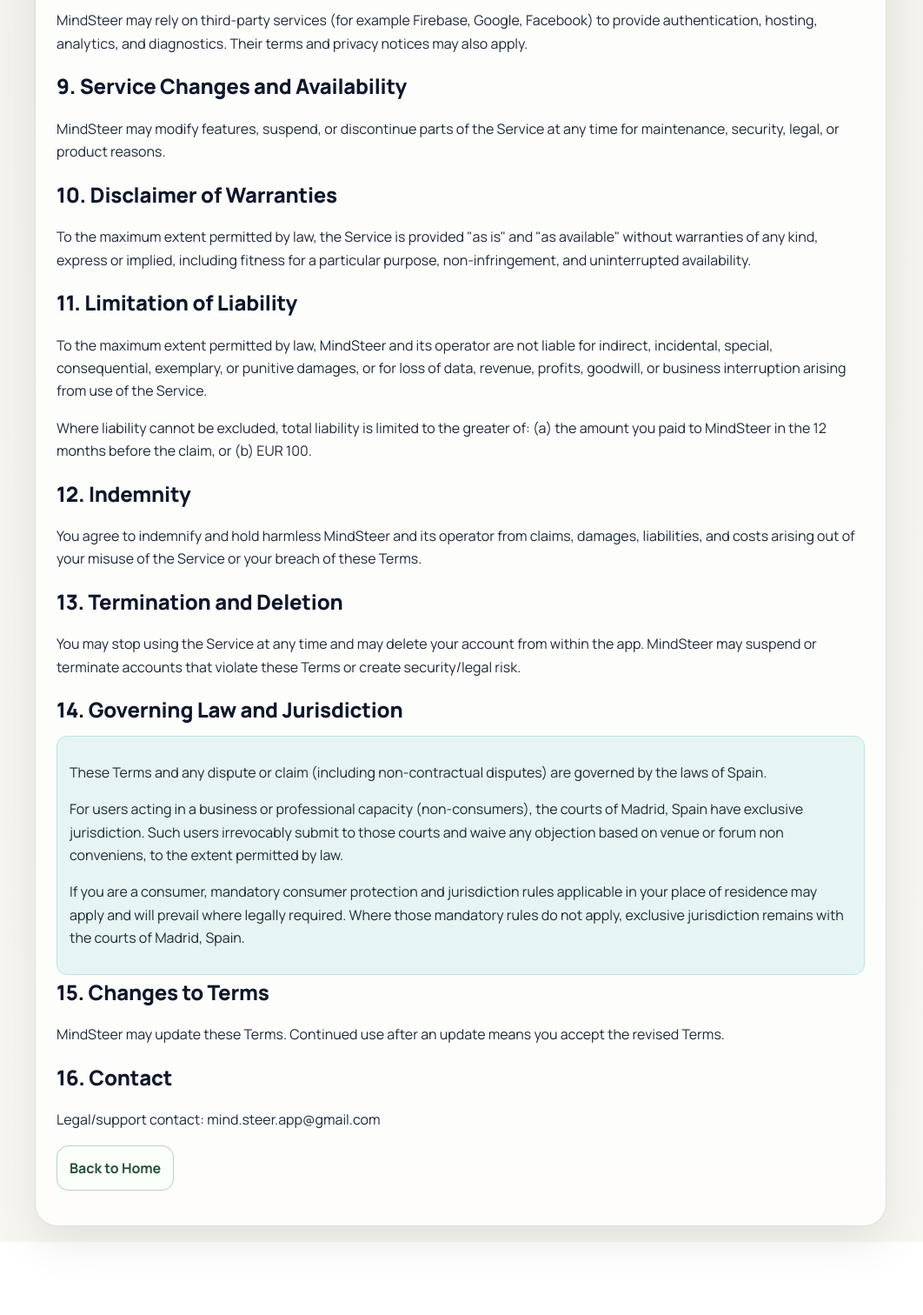
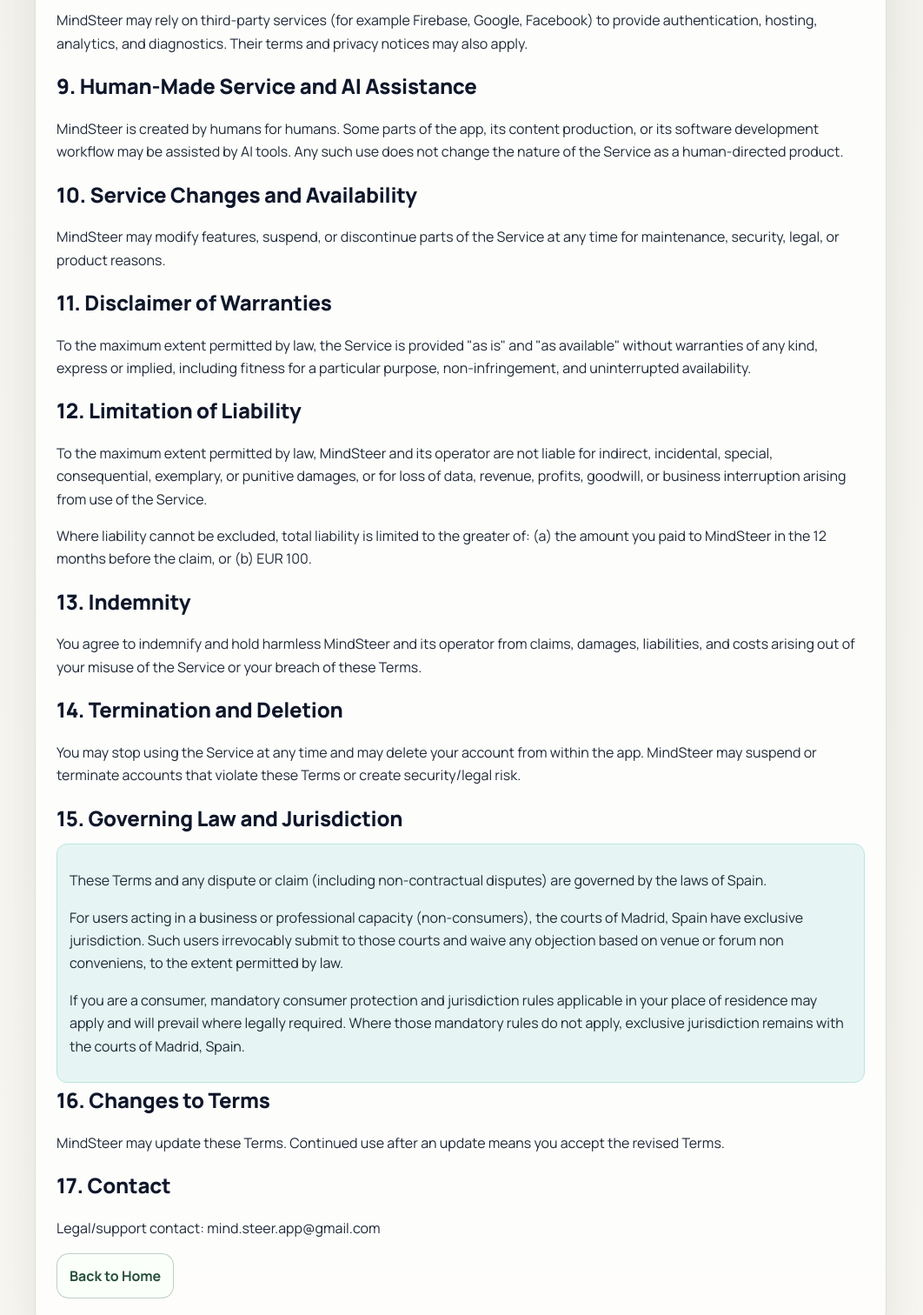
Before and after one commit to enraher/mindsteer-site, a plain HTML site: page terms.html in a window 1280 px wide. Shown: the part 1440-2952 px from the top of the page at 87% size, without its empty margins (110-1172 px from the left). Before the commit the page ends 2868 px from the top, so only its background shows below. Drawn offline with Linux system fonts and the light colour scheme.

Commit message:
Add human-made and AI assistance disclosure

```diff
--- a/terms.html
+++ b/terms.html
@@ -83,20 +83,27 @@
           authentication, hosting, analytics, and diagnostics. Their terms and privacy notices may also apply.
         </p>
 
-        <h2>9. Service Changes and Availability</h2>
+        <h2>9. Human-Made Service and AI Assistance</h2>
+        <p>
+          MindSteer is created by humans for humans. Some parts of the app, its content production, or its
+          software development workflow may be assisted by AI tools. Any such use does not change the nature
+          of the Service as a human-directed product.
+        </p>
+
+        <h2>10. Service Changes and Availability</h2>
         <p>
           MindSteer may modify features, suspend, or discontinue parts of the Service at any time for
           maintenance, security, legal, or product reasons.
         </p>
 
-        <h2>10. Disclaimer of Warranties</h2>
+        <h2>11. Disclaimer of Warranties</h2>
         <p>
           To the maximum extent permitted by law, the Service is provided "as is" and "as available" without
           warranties of any kind, express or implied, including fitness for a particular purpose,
           non-infringement, and uninterrupted availability.
         </p>
 
-        <h2>11. Limitation of Liability</h2>
+        <h2>12. Limitation of Liability</h2>
         <p>
           To the maximum extent permitted by law, MindSteer and its operator are not liable for indirect,
           incidental, special, consequential, exemplary, or punitive damages, or for loss of data, revenue,
@@ -107,19 +114,19 @@
           paid to MindSteer in the 12 months before the claim, or (b) EUR 100.
         </p>
 
-        <h2>12. Indemnity</h2>
+        <h2>13. Indemnity</h2>
         <p>
           You agree to indemnify and hold harmless MindSteer and its operator from claims, damages,
           liabilities, and costs arising out of your misuse of the Service or your breach of these Terms.
         </p>
 
-        <h2>13. Termination and Deletion</h2>
+        <h2>14. Termination and Deletion</h2>
         <p>
           You may stop using the Service at any time and may delete your account from within the app.
           MindSteer may suspend or terminate accounts that violate these Terms or create security/legal risk.
         </p>
 
-        <h2>14. Governing Law and Jurisdiction</h2>
+        <h2>15. Governing Law and Jurisdiction</h2>
         <div class="legal-note">
           <p>
             These Terms and any dispute or claim (including non-contractual disputes) are governed by the laws
@@ -137,12 +144,12 @@
           </p>
         </div>
 
-        <h2>15. Changes to Terms</h2>
+        <h2>16. Changes to Terms</h2>
         <p>
           MindSteer may update these Terms. Continued use after an update means you accept the revised Terms.
         </p>
 
-        <h2>16. Contact</h2>
+        <h2>17. Contact</h2>
         <p>Legal/support contact: mind.steer.app@gmail.com</p>
 
         <p><a class="button" href="./index.html">Back to Home</a></p>
```
Also changed, not shown: index.html (+4 -0 lines).
